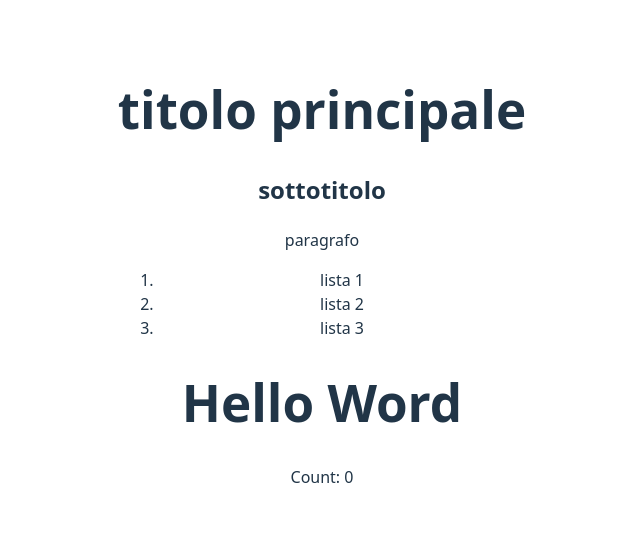
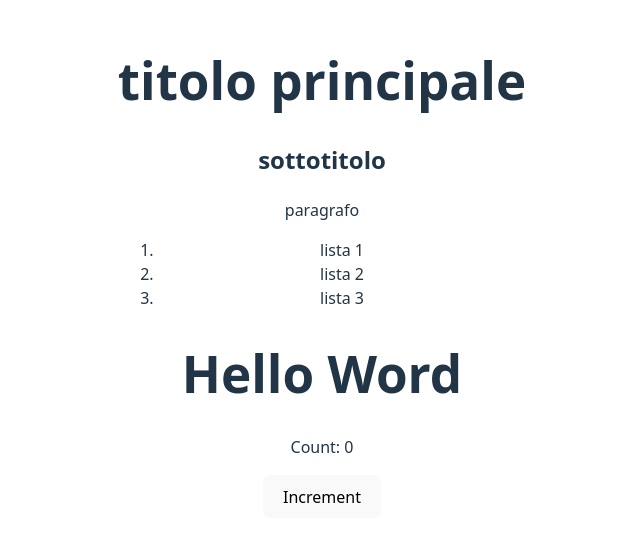
Before and after one commit to Tonyx8808/react, a React (Vite) app in the folder helloword/: page / in a window 1280 px wide. Shown: the part 132-674 px from the top of the page, without its empty margins (318-958 px from the left). Built offline with nearby package versions, Linux system fonts and the light colour scheme.

Commit message:
bottone increment

```diff
--- a/helloword/src/components/contatore.jsx
+++ b/helloword/src/components/contatore.jsx
@@ -2,9 +2,15 @@
 
 function Counter (){
     const [count, setCount] = useState(0);
-    return (<div>
- Count: {count}
-    </div> )
+   const handleIncrement = () => {
+    setCount(count+1);
+   };
+   return(
+    <div>
+        <p>Count: {count}</p>
+        <button onClick={handleIncrement}>Increment</button>
+    </div>
+   );
 }
 
 export default Counter
```
